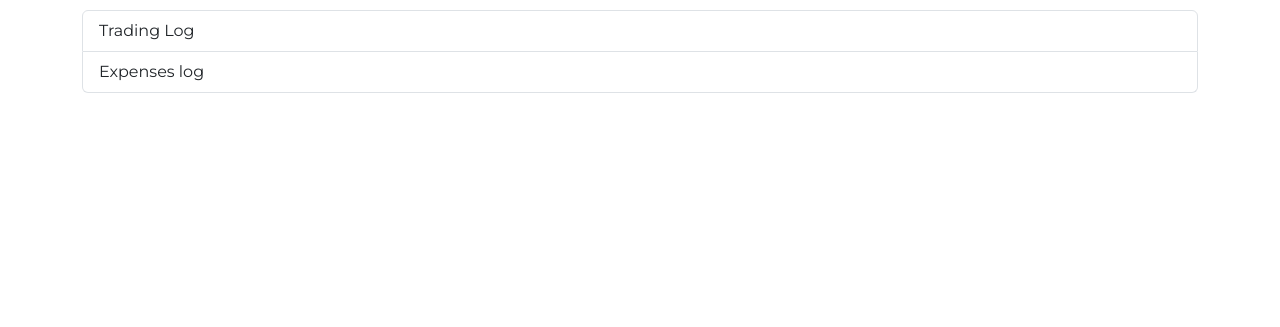
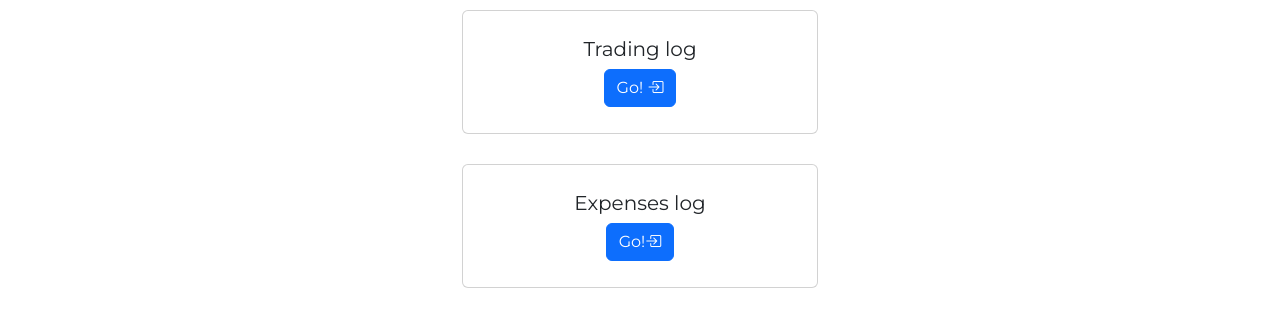
Before and after one commit to paolomarr/finanze-django, a Django app: page / in a window 1280 px wide. Shown: the part 94-421 px from the top of the page. Run offline with Django 3.2, Linux system fonts and the light colour scheme; the visitor is signed in with stand-in values (Sample User, id 1); style sheets or scripts are compiled from the project's sources; some libraries are stand-ins or nearby versions.

Commit message:
Improving landing page

```diff
--- a/app/finanze/templates/landing.html
+++ b/app/finanze/templates/landing.html
@@ -4,12 +4,24 @@
 My beautiful personal finance app!
 {% endblock %}
 {% block content %}
-<div class="list-group">
-  <a href="tradinglog/" class="list-group-item list-group-item-action">
-    Trading Log
-  </a>
-  <a href="movimenti/" class="list-group-item list-group-item-action" aria-current="true">
-    Expenses log
-  </a>
+<div class="row">
+  <div class="col-8 offset-sm-4 col-sm-4 offset-sm-4">
+    <div class="card text-center">
+      <div class="card-body">
+        <h5 class="card-title">Trading log</h5>
+        <!-- <p class="card-text">With supporting text below as a natural lead-in to additional content.</p> -->
+        <a href="tradinglog/" class="btn btn-primary">Go! <i class="bi bi-box-arrow-in-right"></i></a>
+      </div>
+    </div>
+  </div>
+  <div class="col-8 offset-sm-4 col-sm-4 offset-sm-4">
+    <div class="card text-center">
+      <div class="card-body">
+        <h5 class="card-title">Expenses log</h5>
+        <!-- <p class="card-text">With supporting text below as a natural lead-in to additional content.</p> -->
+        <a href="movimenti/" class="btn btn-primary">Go!<i class="bi bi-box-arrow-in-right"></i></a>
+      </div>
+    </div>
+  </div>
 </div>
 {% endblock %}
```
